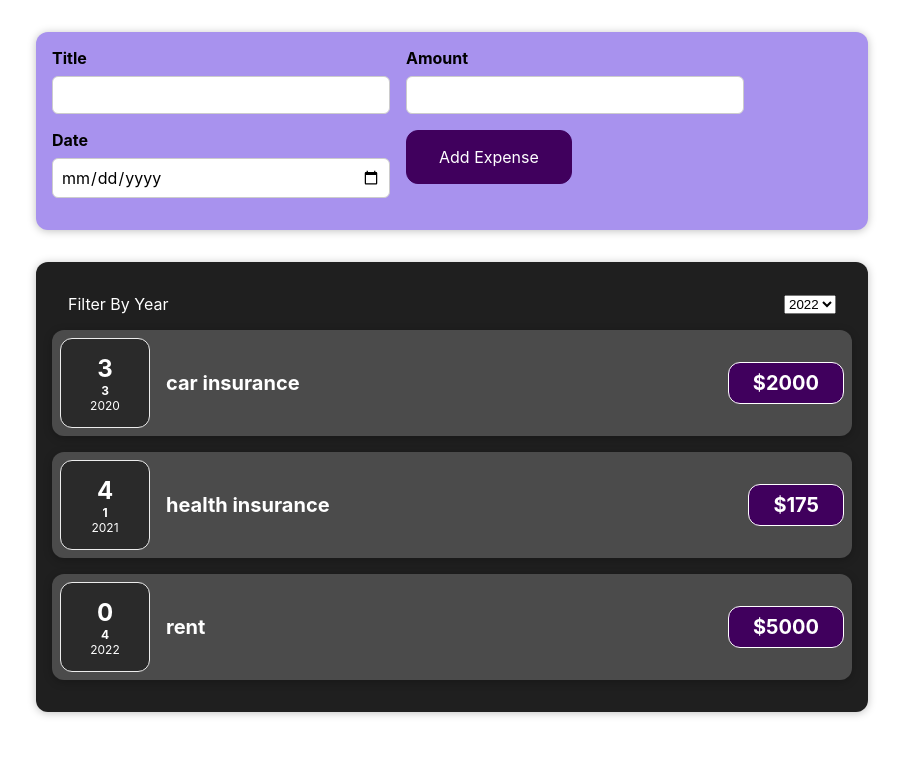
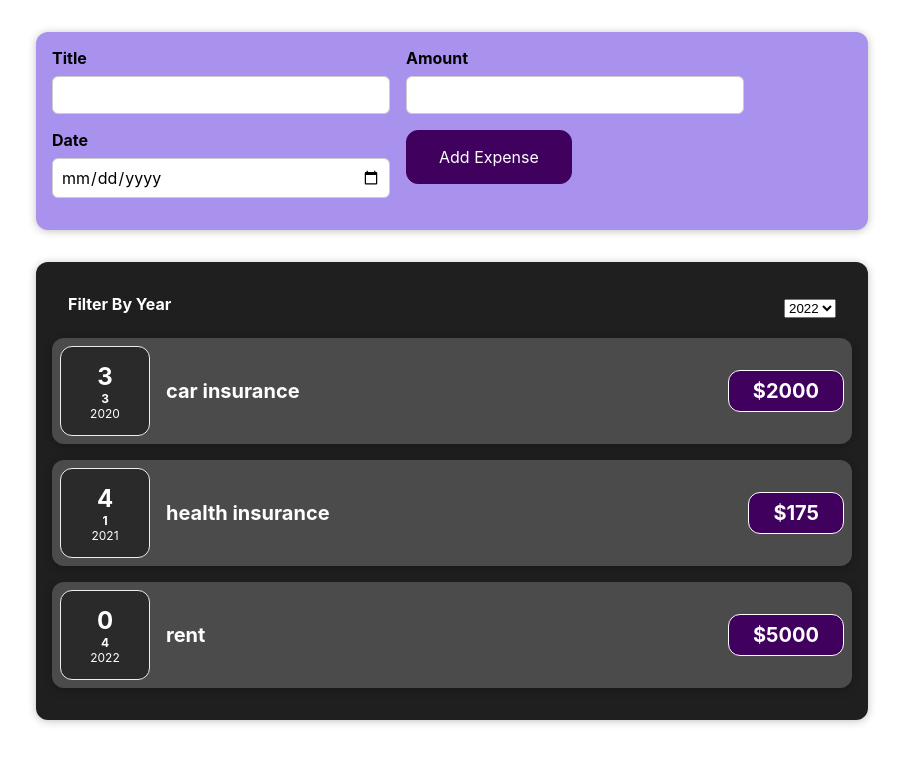
Before and after one commit to hosseinghs/react-expense-tracker, a React (Create React App) app: page / in a window 1280 px wide. Shown: the top 764 px of the page, without its empty margins (188-1091 px from the left). Built offline with nearby package versions, Linux system fonts and the light colour scheme.

Commit message:
dictation bug fixed

```diff
--- a/src/assets/style/expense-filter.css
+++ b/src/assets/style/expense-filter.css
@@ -10,7 +10,7 @@
   justify-content: space-between;
 }
 
-.expeses-filter label {
+.expenses-filter label {
   font-weight: bold;
   margin-bottom: 0.5rem;
 }
```
